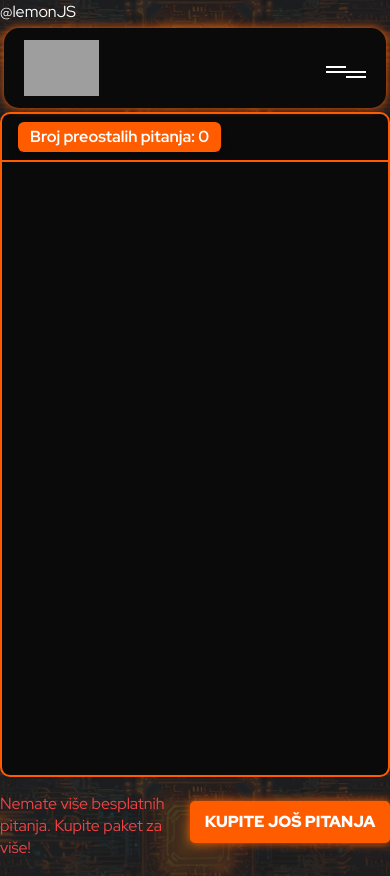
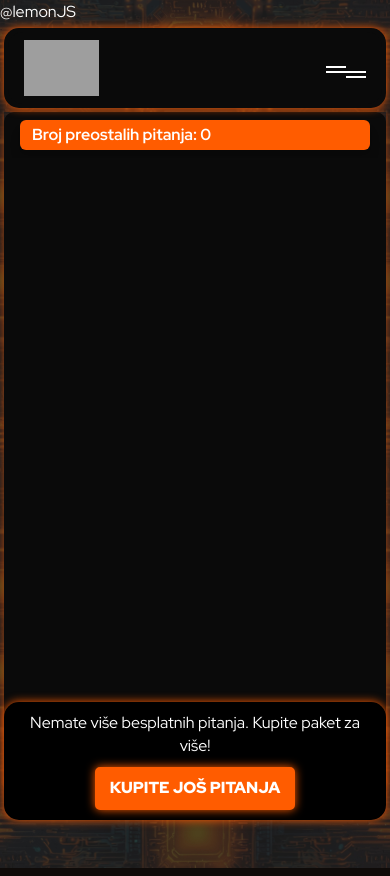
Before and after one commit to grimdgtl/diagnose, a Laravel app: page /dashboard in a window 390 px wide. Run offline with Laravel 12, Linux system fonts and the light colour scheme; the visitor is signed in with stand-in values (Sample User, id 1); data that the repository does not hold is empty; style sheets or scripts are compiled from the project's sources; parts of the project's set-up code (start-up, migrations or seed data) failed here and were passed over; grey boxes are pictures that could not be loaded.

Commit message:
responsive bug fix

```diff
--- a/resources/css/app.css
+++ b/resources/css/app.css
@@ -501,6 +501,12 @@ p, a, label, span {
   align-items: center;
   gap: 0.5rem;
 }
+.buy-questions {
+  background-color: #000;
+  padding: 10px 20px;
+  border: 2px solid var(--orange);
+  border-radius: 10px;
+}
 .chat-input input[type="text"] {
   flex: 1;
   background-color: var(--black);
@@ -732,6 +738,10 @@ select.input-field:focus {
   border-radius: 15px;
 }
 
+.radius-10 {
+  border-radius: 10px;
+}
+
 #loader {
   z-index: 1000;
 }
@@ -897,6 +907,9 @@ select.input-field:focus {
   #nav-bar {
     display: none;
   }
+  #questions-left {
+    width: 100%;
+  }
   .main-content {
     margin-left: 0rem;
     margin-top: 1rem;
@@ -911,16 +924,24 @@ select.input-field:focus {
     padding-top: 0rem;
     padding-left: 0rem;
     padding-right: 0rem;
+    width: 98%;
+    margin-left: auto;
+    margin-right: auto;
+    box-shadow: 0 0 8px rgba(255,92,0,0.6);
   }
   .chat-container {
     min-height: 73vh;
     margin-bottom: 0.5rem;
+    border: none;
   }
   .user-chat h1 {
     display: none;
   }
   .send-message {
     max-width: 70px;
+  }
+  .chat-header {
+    border: none;
   }
   .chat-header span {
     margin-top: 0.25rem;
@@ -938,7 +959,7 @@ select.input-field:focus {
   }
   .chat-input {
     position: fixed;
-    width: 100%;
+    width: 98%;
     bottom: 1%;
   }
   .my-profile-data {
@@ -980,6 +1001,34 @@ select.input-field:focus {
     margin-left: auto;
     margin-right: auto;
   }
+  .buy-questions {
+    position: fixed;
+    bottom: 1%;
+    width: 98%;
+    padding: 10px;
+    text-align: center;
+    background-color: #000;
+    border-radius: 15px;
+    box-shadow: 0 0 10px var(--orange);
+    display: block;
+    border: none;
+  }
+  .buy-questions p {
+    margin-bottom: 10px;
+  }
+  .register-for-more-questions  {
+  display: block;
+  text-align: center;
+  position: fixed;
+  width: 98%;
+  margin: 0 auto;
+  box-shadow: 0 0 10px var(--orange);
+  bottom: 1%;
+  padding: 5% 0;
+  }
+  .register-for-more-questions p {
+    margin-bottom: 10px;
+  }
 }
 
 .terms-and-privacy {
--- a/resources/views/chat/dashboard.blade.php
+++ b/resources/views/chat/dashboard.blade.php
@@ -86,8 +86,8 @@ document.addEventListener('DOMContentLoaded', function() {
             chatForm.addEventListener('submit', handleFormSubmit);
         } else {
             chatInputContainer.innerHTML = `
-                <div class="flex items-center justify-between mb-4">
-                    <p class="text-red-500 mt-2">
+                <div class="buy-questions flex items-center justify-between mb-4">
+                    <p class="text-white-500">
                         Nemate više besplatnih pitanja. Kupite paket za više!
                     </p>
                     <a href="${subscriptionUrl}" class="btn-orange text-black px-4 py-2 rounded hover:bg-orange-500">
--- a/resources/views/chat/guest-dashboard.blade.php
+++ b/resources/views/chat/guest-dashboard.blade.php
@@ -28,8 +28,8 @@
         </div>
 
             <!-- Poziv na registraciju -->
-            <div class="flex justify-start mb-8">
-                <div class="bg-black w-full text-white p-4 items-center justify-between rounded-lg flex">
+            <div class="flex justify-start mb-8 border-orange radius-10">
+                <div class="bg-black radius-10 w-full register-for-more-questions text-white p-2 items-center justify-between rounded-lg flex">
                     <p class="uppercase font-black">Registruj se da bi dobio još 2 besplatna pitanja!</p>
                     <a href="{{ route('register') }}"
                        class="btn-orange text-black px-4 py-2 rounded hover:bg-orange-500">
```
